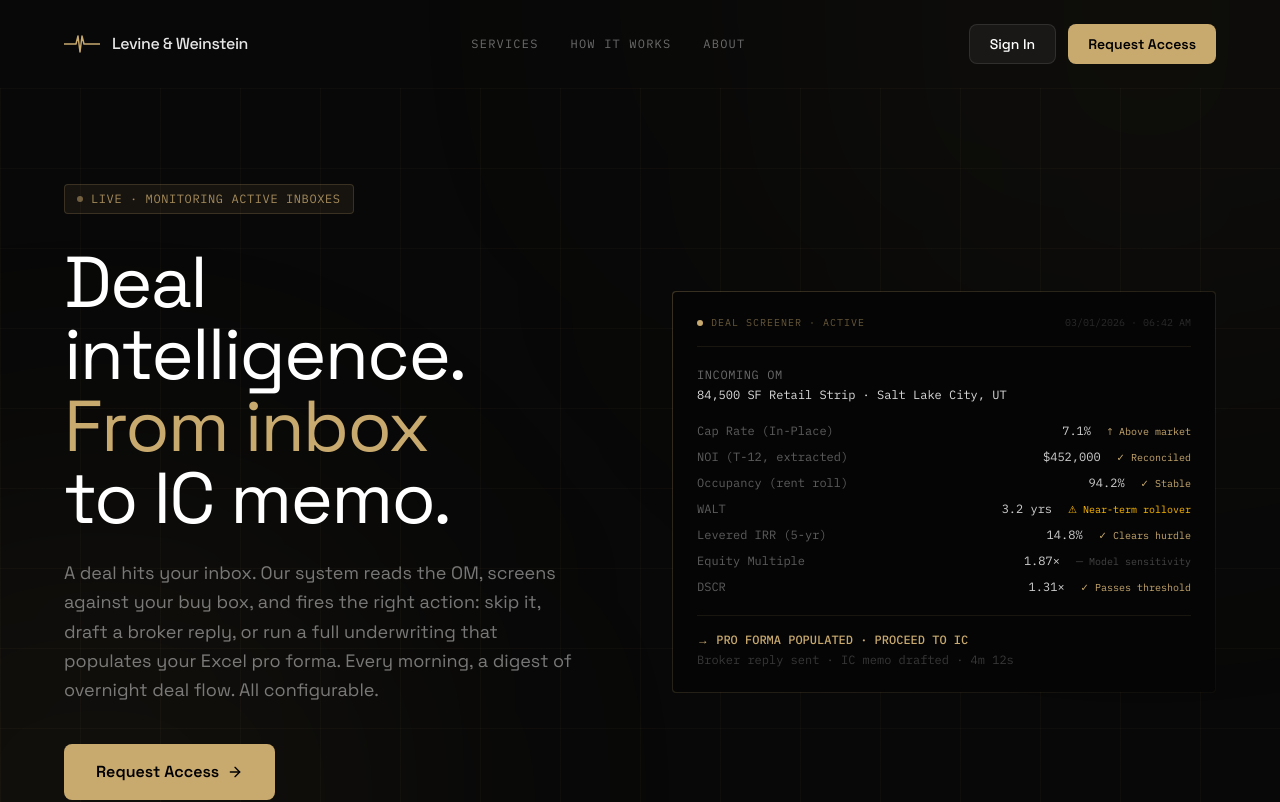
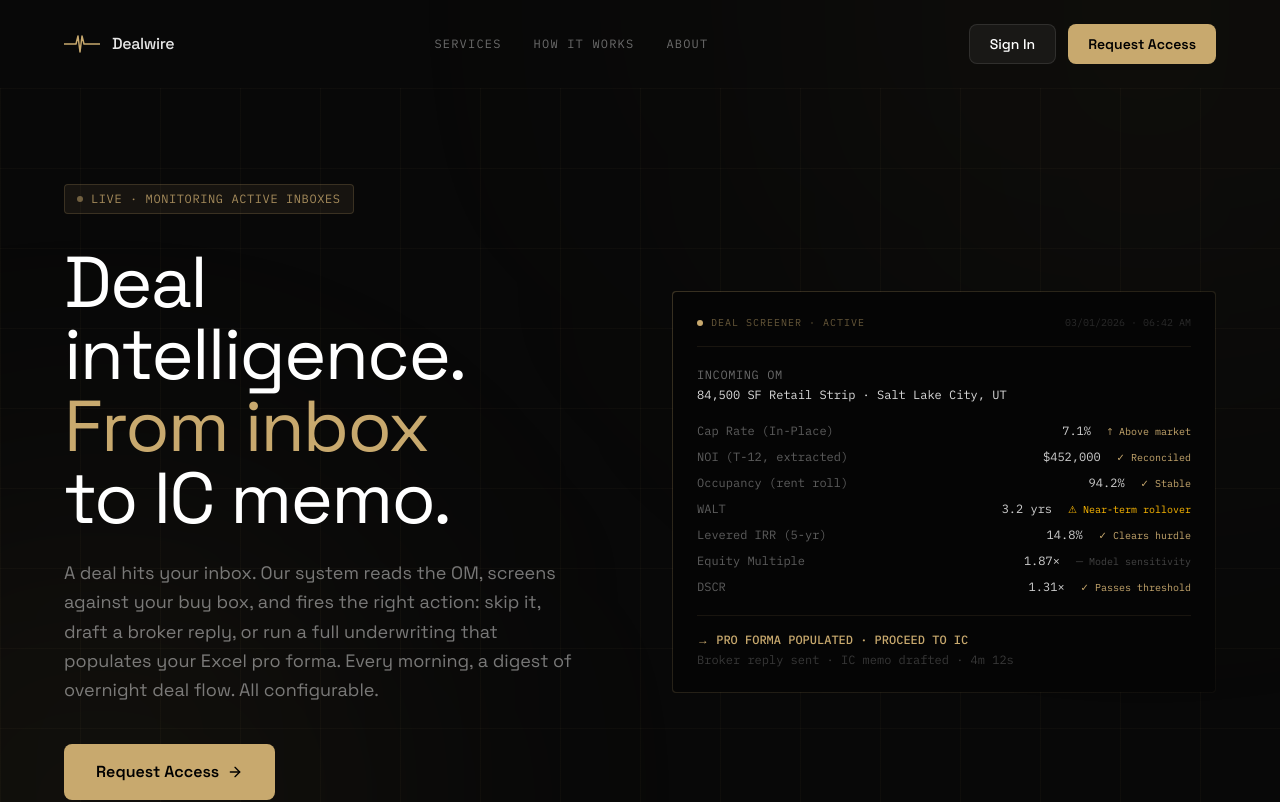
Before and after one commit to dealwire-ai/dealwire, a Next.js app in the folder apps/web/: page / in a window 1280 px wide. Shown: the top 802 px of the page. Built offline with nearby package versions, Linux system fonts and the light colour scheme; no server answers.

Commit message:
chore: rename Levine & Weinstein to Dealwire across frontend (#138)

```diff
--- a/apps/web/src/app/book/page.tsx
+++ b/apps/web/src/app/book/page.tsx
@@ -51,7 +51,7 @@ export default function BookPage() {
           <Link href="/" className="flex items-center gap-3">
             <SignalMark />
             <span className="text-base font-medium tracking-tight text-white/90">
-              Levine & Weinstein
+              Dealwire
             </span>
           </Link>
           <Link href="/">
@@ -91,7 +91,7 @@ export default function BookPage() {
           <div className="flex items-center gap-3">
             <SignalMark />
             <span className="text-sm text-white/30 font-mono tracking-wide">
-              Levine & Weinstein
+              Dealwire
             </span>
           </div>
           <p className="text-xs font-mono text-white/15 tracking-wider">
--- a/apps/web/src/app/employees/page.tsx
+++ b/apps/web/src/app/employees/page.tsx
@@ -85,7 +85,7 @@ export default function Custom() {
           <div className="flex items-center gap-3">
             <SignalMark />
             <span className="text-base font-medium tracking-tight text-white/90">
-              Levine & Weinstein
+              Dealwire
             </span>
           </div>
           <div className="hidden md:flex items-center gap-8">
@@ -905,7 +905,7 @@ export default function Custom() {
           <div className="flex items-center gap-3">
             <SignalMark />
             <span className="text-sm text-white/30 font-mono tracking-wide">
-              Levine & Weinstein
+              Dealwire
             </span>
           </div>
           <p className="text-xs font-mono text-white/15 tracking-wider">
--- a/apps/web/src/app/layout.tsx
+++ b/apps/web/src/app/layout.tsx
@@ -16,16 +16,16 @@ const ibmPlexMono = IBM_Plex_Mono({
 });
 
 export const metadata: Metadata = {
-  title: "Levine & Weinstein",
+  title: "Dealwire",
   description: "Deal intelligence. From inbox to IC memo.",
   metadataBase: new URL("https://dealwire.ai"),
   openGraph: {
-    title: "Levine & Weinstein",
+    title: "Dealwire",
     description: "Deal intelligence. From inbox to IC memo.",
   },
   twitter: {
     card: "summary_large_image",
-    title: "Levine & Weinstein",
+    title: "Dealwire",
     description: "Deal intelligence. From inbox to IC memo.",
   },
 };
--- a/apps/web/src/app/opengraph-image.tsx
+++ b/apps/web/src/app/opengraph-image.tsx
@@ -2,7 +2,7 @@ import { ImageResponse } from "next/og";
 
 export const runtime = "edge";
 
-export const alt = "Levine & Weinstein — Deal Intelligence";
+export const alt = "Dealwire — Deal Intelligence";
 export const size = { width: 1200, height: 630 };
 export const contentType = "image/png";
 
@@ -89,7 +89,7 @@ export default async function Image() {
           marginBottom: "16px",
         }}
       >
-        Levine & Weinstein
+        Dealwire
       </div>
 
       {/* Tagline */}
--- a/apps/web/src/app/page.tsx
+++ b/apps/web/src/app/page.tsx
@@ -82,7 +82,7 @@ export default function Home() {
           <div className="flex items-center gap-3">
             <SignalMark />
             <span className="text-base font-medium tracking-tight text-white/90">
-              Levine & Weinstein
+              Dealwire
             </span>
           </div>
           <div className="hidden md:flex items-center gap-8">
@@ -1026,7 +1026,7 @@ export default function Home() {
           <div className="flex items-center gap-3">
             <SignalMark />
             <span className="text-sm text-white/30 font-mono tracking-wide">
-              Levine & Weinstein
+              Dealwire
             </span>
           </div>
           <p className="text-xs font-mono text-white/15 tracking-wider">
--- a/apps/web/src/app/twitter-image.tsx
+++ b/apps/web/src/app/twitter-image.tsx
@@ -2,7 +2,7 @@ import { ImageResponse } from "next/og";
 
 export const runtime = "edge";
 
-export const alt = "Levine & Weinstein — Deal Intelligence";
+export const alt = "Dealwire — Deal Intelligence";
 export const size = { width: 1200, height: 630 };
 export const contentType = "image/png";
 
@@ -89,7 +89,7 @@ export default async function Image() {
           marginBottom: "16px",
         }}
       >
-        Levine & Weinstein
+        Dealwire
       </div>
 
       {/* Tagline */}
```
Also changed, not shown: apps/web/public/llms.txt.
